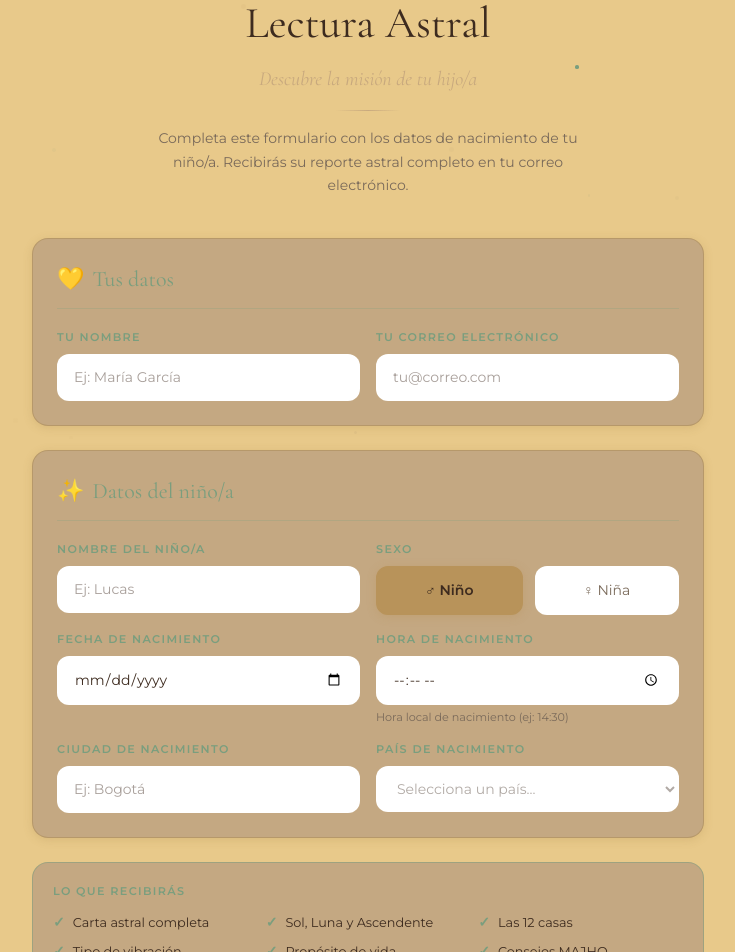
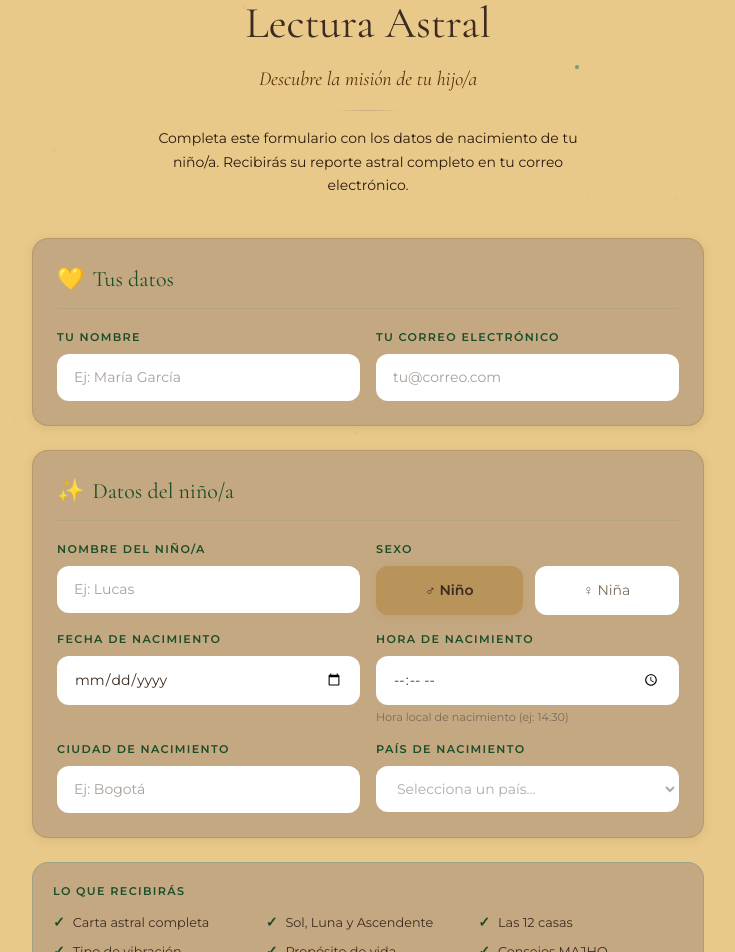
Before and after one commit to torresjhosue25millones-eng/lectura-majho-app, a React (Vite) app in the folder frontend/: page / in a window 1280 px wide. Shown: the part 320-1272 px from the top of the page, without its empty margins (272-1007 px from the left). Built offline with nearby package versions, Linux system fonts and the light colour scheme.

Commit message:
feat: textos mas oscuros para contraste sobre fondo dorado

```diff
--- a/frontend/src/components/Header.tsx
+++ b/frontend/src/components/Header.tsx
@@ -14,7 +14,7 @@ export default function Header() {
         <p style={{
           fontFamily: 'Montserrat, sans-serif',
           fontSize: '0.7rem',
-          color: '#7A9E7E',
+          color: '#1A0E06',
           letterSpacing: '0.2em',
           textTransform: 'uppercase',
           fontWeight: 600,
--- a/frontend/src/components/ProgressBar.tsx
+++ b/frontend/src/components/ProgressBar.tsx
@@ -11,14 +11,14 @@ export default function ProgressBar({ current, total }: Props) {
         <span style={{
           fontFamily: 'Montserrat, sans-serif',
           fontSize: '0.7rem',
-          color: '#7A6A5A',
+          color: '#2A1A0E',
           textTransform: 'uppercase',
           letterSpacing: '0.1em',
         }}>Pregunta {current} de {total}</span>
         <span style={{
           fontFamily: 'Montserrat, sans-serif',
           fontSize: '0.7rem',
-          color: '#B8935A',
+          color: '#5C3010',
           fontWeight: 700,
         }}>{pct}%</span>
       </div>
--- a/frontend/src/index.css
+++ b/frontend/src/index.css
@@ -9,7 +9,7 @@
 
   body {
     background-color: #E8C98A;
-    color: #3D2B1F;
+    color: #1A0E06;
     min-height: 100vh;
     font-family: 'Montserrat', sans-serif;
   }
@@ -104,7 +104,7 @@
     text-transform: uppercase;
     letter-spacing: 0.12em;
     margin-bottom: 0.5rem;
-    color: #7A9E7E;
+    color: #1A4D28;
     font-weight: 600;
   }
 }
--- a/frontend/src/pages/FormPage.tsx
+++ b/frontend/src/pages/FormPage.tsx
@@ -37,7 +37,7 @@ const sectionStyle = {
 const sectionTitleStyle = {
   fontFamily: '"Cormorant Garamond", Georgia, serif',
   fontSize: '1.375rem',
-  color: '#7A9E7E',
+  color: '#1A4D28',
   marginBottom: '1.25rem',
   display: 'flex',
   alignItems: 'center',
@@ -85,11 +85,11 @@ export default function FormPage({ onSubmit, initialData }: Props) {
           <h2 style={{ fontFamily: '"Cormorant Garamond", Georgia, serif', fontSize: '2.75rem', color: '#3D2B1F', marginBottom: '0.5rem' }}>
             Lectura Astral
           </h2>
-          <p style={{ fontFamily: '"Cormorant Garamond", Georgia, serif', fontSize: '1.25rem', fontStyle: 'italic', color: '#C8A97E', marginBottom: '1rem' }}>
+          <p style={{ fontFamily: '"Cormorant Garamond", Georgia, serif', fontSize: '1.25rem', fontStyle: 'italic', color: '#5C3010', marginBottom: '1rem' }}>
             Descubre la misión de tu hijo/a
           </p>
           <div style={{ width: '4rem', height: '1px', background: 'linear-gradient(to right, transparent, #C8A97E, transparent)', margin: '0 auto 1rem' }} />
-          <p style={{ fontFamily: 'Montserrat, sans-serif', fontSize: '0.875rem', color: '#7A6A5A', maxWidth: '28rem', margin: '0 auto', lineHeight: 1.7 }}>
+          <p style={{ fontFamily: 'Montserrat, sans-serif', fontSize: '0.875rem', color: '#2A1A0E', maxWidth: '28rem', margin: '0 auto', lineHeight: 1.7 }}>
             Completa este formulario con los datos de nacimiento de tu niño/a.
             Recibirás su reporte astral completo en tu correo electrónico.
           </p>
@@ -243,13 +243,13 @@ export default function FormPage({ onSubmit, initialData }: Props) {
             padding: '1.25rem',
             backgroundColor: '#C4A882',
           }}>
-            <p style={{ fontFamily: 'Montserrat, sans-serif', fontSize: '0.7rem', color: '#7A9E7E', textTransform: 'uppercase', letterSpacing: '0.12em', fontWeight: 700, marginBottom: '0.75rem' }}>
+            <p style={{ fontFamily: 'Montserrat, sans-serif', fontSize: '0.7rem', color: '#1A4D28', textTransform: 'uppercase', letterSpacing: '0.12em', fontWeight: 700, marginBottom: '0.75rem' }}>
               Lo que recibirás
             </p>
             <div style={{ display: 'grid', gridTemplateColumns: 'repeat(auto-fit, minmax(160px, 1fr))', gap: '0.5rem' }}>
               {['Carta astral completa', 'Sol, Luna y Ascendente', 'Las 12 casas', 'Tipo de vibración', 'Propósito de vida', 'Consejos MAJHO'].map(item => (
                 <div key={item} style={{ display: 'flex', alignItems: 'center', gap: '0.5rem' }}>
-                  <span style={{ color: '#7A9E7E', fontSize: '0.875rem', fontWeight: 700 }}>✓</span>
+                  <span style={{ color: '#1A4D28', fontSize: '0.875rem', fontWeight: 700 }}>✓</span>
                   <span style={{ fontFamily: 'Montserrat, sans-serif', fontSize: '0.8rem', color: '#3D2B1F' }}>{item}</span>
                 </div>
               ))}
--- a/frontend/src/pages/ProcessingPage.tsx
+++ b/frontend/src/pages/ProcessingPage.tsx
@@ -44,7 +44,7 @@ export default function ProcessingPage({ childName }: Props) {
         <h2 style={{ fontFamily: '"Cormorant Garamond", Georgia, serif', fontSize: '1.875rem', color: '#3D2B1F', marginBottom: '0.5rem' }}>
           Leyendo los astros
         </h2>
-        <p style={{ fontFamily: '"Cormorant Garamond", Georgia, serif', fontSize: '1.25rem', color: '#B8935A', fontStyle: 'italic', marginBottom: '2rem' }}>
+        <p style={{ fontFamily: '"Cormorant Garamond", Georgia, serif', fontSize: '1.25rem', color: '#5C3010', fontStyle: 'italic', marginBottom: '2rem' }}>
           para {childName}...
         </p>
 
@@ -56,7 +56,7 @@ export default function ProcessingPage({ childName }: Props) {
               style={{ display: 'flex', alignItems: 'center', gap: '0.75rem', animation: 'pulse 2s ease-in-out infinite', animationDelay: `${i * 0.5}s` }}
             >
               <span style={{ fontSize: '1.25rem' }}>{step.icon}</span>
-              <span style={{ fontFamily: 'Montserrat, sans-serif', fontSize: '0.875rem', color: '#7A6A5A' }}>{step.text}</span>
+              <span style={{ fontFamily: 'Montserrat, sans-serif', fontSize: '0.875rem', color: '#2A1A0E' }}>{step.text}</span>
             </div>
           ))}
         </div>
@@ -70,12 +70,12 @@ export default function ProcessingPage({ childName }: Props) {
           <p style={{ fontFamily: '"Cormorant Garamond", Georgia, serif', fontSize: '1.125rem', color: '#3D2B1F', fontStyle: 'italic', lineHeight: 1.6 }}>
             "Las estrellas no hablan en prisas —<br />cada lectura es única y merece tiempo."
           </p>
-          <p style={{ fontFamily: 'Montserrat, sans-serif', fontSize: '0.65rem', color: '#B8935A', marginTop: '0.5rem', textTransform: 'uppercase', letterSpacing: '0.15em', fontWeight: 600 }}>
+          <p style={{ fontFamily: 'Montserrat, sans-serif', fontSize: '0.65rem', color: '#5C3010', marginTop: '0.5rem', textTransform: 'uppercase', letterSpacing: '0.15em', fontWeight: 600 }}>
             — Método MAJHO
           </p>
         </div>
 
-        <p style={{ fontFamily: 'Montserrat, sans-serif', fontSize: '0.75rem', color: '#7A6A5A', marginTop: '1.5rem', opacity: 0.7 }}>
+        <p style={{ fontFamily: 'Montserrat, sans-serif', fontSize: '0.75rem', color: '#2A1A0E', marginTop: '1.5rem' }}>
           Esto puede tomar 30–60 segundos. Por favor no cierres esta página.
         </p>
       </div>
--- a/frontend/src/pages/ThankYouPage.tsx
+++ b/frontend/src/pages/ThankYouPage.tsx
@@ -38,14 +38,14 @@ export default function ThankYouPage({ childName, momEmail, success, errorMessag
         <div className="float" style={{ display: 'inline-block', fontSize: '3.5rem', marginBottom: '1.5rem' }}>🌟</div>
 
         <div style={{ marginBottom: '0.5rem' }}>
-          <span style={{ fontFamily: 'Montserrat, sans-serif', fontSize: '0.7rem', color: '#7A9E7E', textTransform: 'uppercase', letterSpacing: '0.25em', fontWeight: 700 }}>
+          <span style={{ fontFamily: 'Montserrat, sans-serif', fontSize: '0.7rem', color: '#1A4D28', textTransform: 'uppercase', letterSpacing: '0.25em', fontWeight: 700 }}>
             ¡Listo!
           </span>
         </div>
         <h2 style={{ fontFamily: '"Cormorant Garamond", Georgia, serif', fontSize: '2.5rem', color: '#3D2B1F', marginBottom: '0.75rem' }}>
           La lectura de {childName}
         </h2>
-        <p style={{ fontFamily: '"Cormorant Garamond", Georgia, serif', fontSize: '1.5rem', color: '#B8935A', fontStyle: 'italic', marginBottom: '2rem' }}>
+        <p style={{ fontFamily: '"Cormorant Garamond", Georgia, serif', fontSize: '1.5rem', color: '#5C3010', fontStyle: 'italic', marginBottom: '2rem' }}>
           está en camino ✦
         </p>
 
@@ -76,7 +76,7 @@ export default function ThankYouPage({ childName, momEmail, success, errorMessag
               <p style={{ fontFamily: 'Montserrat, sans-serif', fontSize: '0.875rem', color: '#3D2B1F', fontWeight: 700, marginTop: '0.25rem' }}>
                 {momEmail}
               </p>
-              <p style={{ fontFamily: 'Montserrat, sans-serif', fontSize: '0.75rem', color: '#3D2B1F', marginTop: '0.5rem', opacity: 0.7 }}>
+              <p style={{ fontFamily: 'Montserrat, sans-serif', fontSize: '0.75rem', color: '#2A1A0E', marginTop: '0.5rem' }}>
                 Revisa también tu carpeta de spam si no lo ves en los próximos minutos.
               </p>
             </div>
@@ -120,7 +120,7 @@ export default function ThankYouPage({ childName, momEmail, success, errorMessag
             "Recuerda: {childName} eligió nacer en este momento preciso,
             bajo estas estrellas, en esta familia. Te eligió a ti."
           </p>
-          <p style={{ fontFamily: 'Montserrat, sans-serif', fontSize: '0.65rem', color: '#B8935A', marginTop: '0.75rem', textTransform: 'uppercase', letterSpacing: '0.15em', fontWeight: 600 }}>
+          <p style={{ fontFamily: 'Montserrat, sans-serif', fontSize: '0.65rem', color: '#5C3010', marginTop: '0.75rem', textTransform: 'uppercase', letterSpacing: '0.15em', fontWeight: 600 }}>
             — Método MAJHO
           </p>
         </div>
```
Also changed, not shown: frontend/src/pages/QuestionsPage.tsx (+4 -4 lines).
